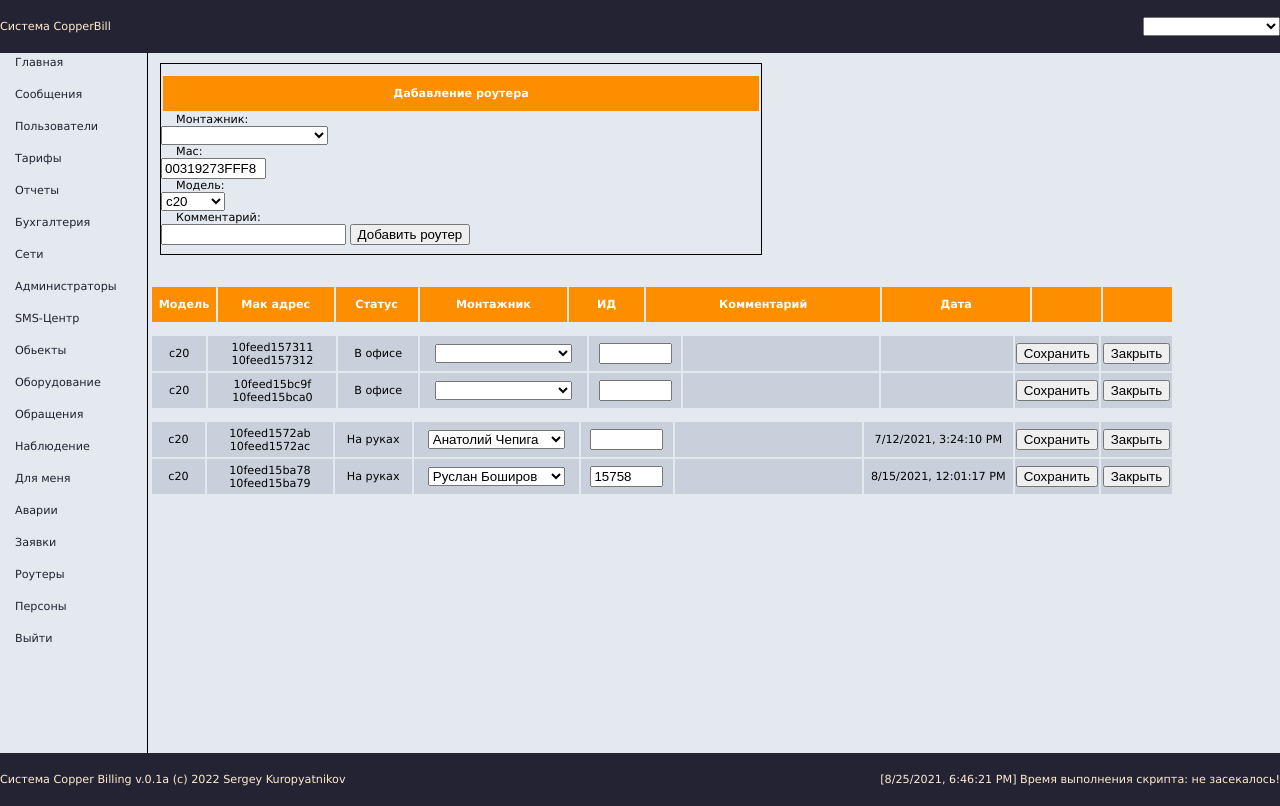
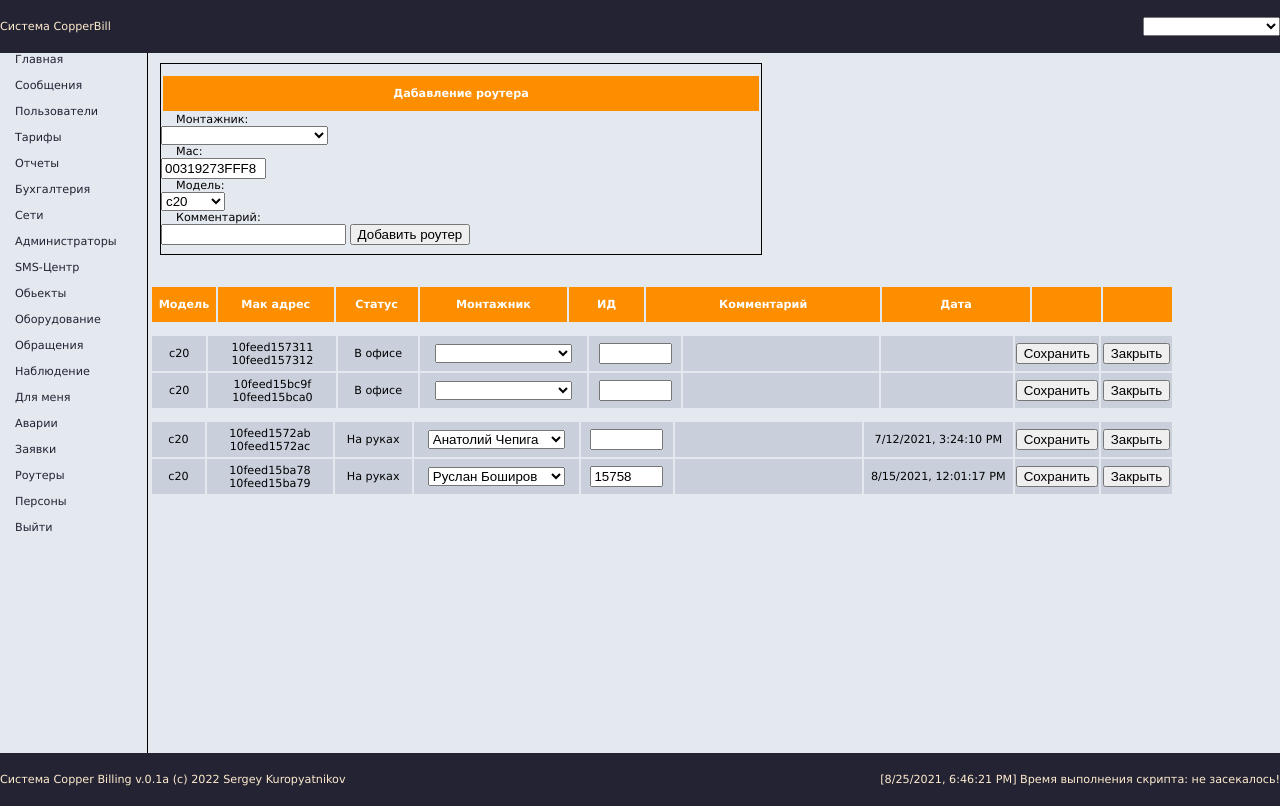
Before and after one commit to AllainDM/BillStorage, a plain HTML site: page index.html in a window 1280 px wide. Drawn offline with Linux system fonts and the light colour scheme.

Commit message:
padding left text 0

```diff
--- a/style.css
+++ b/style.css
@@ -80,7 +80,7 @@ header {
     color: #232333;
     float: left;
     display: block;
-    padding: 3px 15px;
+    padding: 0px 15px;
 }
 
 .container-filter{
```
